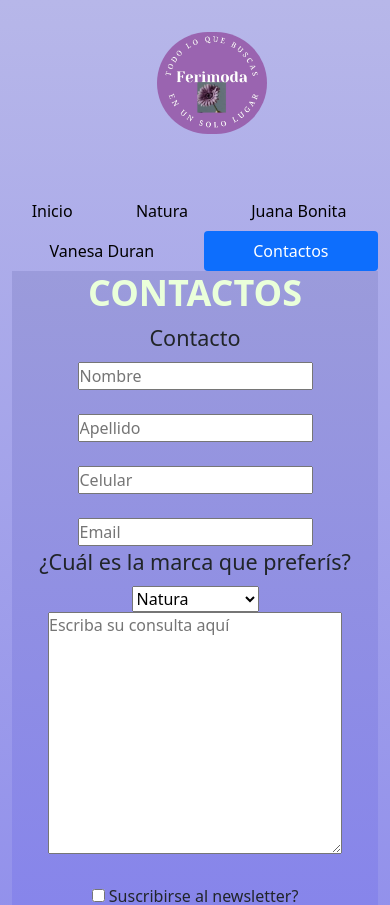
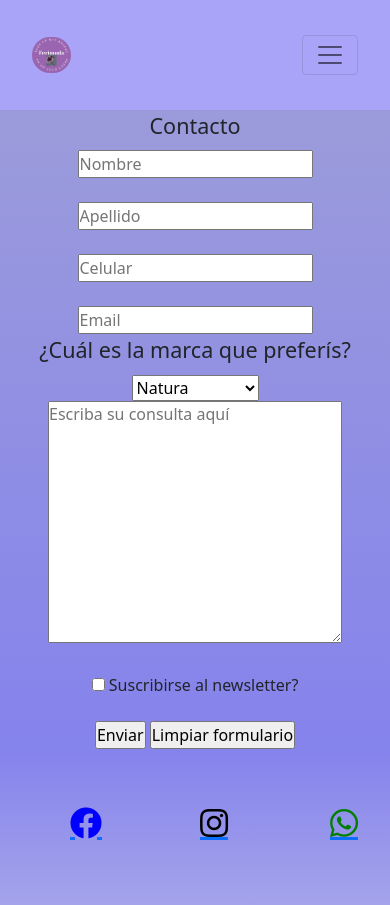
Before and after one commit to Sabrimon/aplicandoSass, a plain HTML site: page paginas/contactos.html in a window 390 px wide. Shown: the top 905 px of the page. Drawn offline with nearby package versions, Linux system fonts and the light colour scheme.

Commit message:
Modifiqué el header

```diff
--- a/css/style.css
+++ b/css/style.css
@@ -9,26 +9,35 @@ h3 {
   line-height: 1.5; }
 
 header {
-  background-image: linear-gradient(#b7b7e9, #8583ec);
+  background-color: #a9a4f8;
   padding: 2rem; }
 
 .imgLogo {
-  border-radius: 300px;
-  width: 10%;
-  margin: 0px 300px 0px 1000px; }
+  width: 5vw;
+  border-radius: 300px; }
+
+.collapse {
+  background-color: #a9a4f8; }
+
+.container-fluid {
+  background-color: #a9a4f8;
+  margin: 0;
+  padding: 0; }
+
+.navbar {
+  margin: 0;
+  padding: 0; }
 
 .nav-link {
   color: black; }
 
 @media (max-width: 768px) {
   .imgLogo {
-    width: 30%;
-    margin: 0px 703px 57px 194px; } }
+    width: 10vw; } }
 
 @media (max-width: 572px) {
   .imgLogo {
-    width: 30%;
-    margin: 0px 703px 57px 145px; } }
+    width: 10vw; } }
 
 main {
   background-image: linear-gradient(#9b9bdb, #8583ec);
@@ -96,8 +105,7 @@ footer div nav {
   color: blue;
   font-size: 2rem;
   margin: 50px 50px 50px 50px;
-  padding: 0.5rem;
-  text-decoration: none; }
+  padding: 0.5rem; }
   .iconoFacebook:hover {
     background-color: #00aeff; }
 
@@ -105,8 +113,7 @@ footer div nav {
   color: black;
   font-size: 2rem;
   margin: 50px 50px 50px 50px;
-  padding: 0.5rem;
-  text-decoration: none; }
+  padding: 0.5rem; }
   .iconoInstagram:hover {
     background-color: #5eb0d6; }
 
@@ -114,7 +121,6 @@ footer div nav {
   color: green;
   font-size: 2rem;
   margin: 50px 50px 50px 50px;
-  padding: 0.5rem;
-  text-decoration: none; }
+  padding: 0.5rem; }
   .iconoWhatsapp:hover {
     background-color: #48d660; }
--- a/paginas/contactos.html
+++ b/paginas/contactos.html
@@ -27,35 +27,40 @@
 
 <body>
     <!-- Encabezado -->
-    <header class="container-fluid">
-        <div class="row">
-            <a href="../index.html"> <img src="../Imagen/logo.jpeg" alt="logoferimoda"
-                class="imgLogo col-sm-6 col-md-2 col-lg-2 wow animate__animated animate__rotateIn d-flex align-items-center text-end"></a>
-            <ul class="nav nav-pills nav-fill col-sm-6 col-md-10 col-lg-10 d-flex align-items-center text-end">
+    <header>
+        <nav class="navbar navbar-expand-lg navbar-light bg-light">
+            <div class="container-fluid">
+              <a class="navbar-brand" href="../index.html"><img class="imgLogo wow animate__animated animate__rotateIn" src="../Imagen/logo.jpeg"
+                  alt="imagen del logo"></a>
+              <button class="navbar-toggler" type="button" data-bs-toggle="collapse" data-bs-target="#navbarNav"
+                aria-controls="navbarNav" aria-expanded="false" aria-label="Toggle navigation">
+                <span class="navbar-toggler-icon"></span>
+              </button>
+              <div class="collapse navbar-collapse" id="navbarNav">
+                <ul class="navbar-nav ms-auto">
                   <li class="nav-item">
                     <a class="nav-link" aria-current="page" href="../index.html">Inicio</a>
                   </li>
                   <li class="nav-item">
-                    <a class="nav-link " href="./natura.html">Natura</a>
+                    <a class="nav-link" href="./natura.html">Natura</a>
                   </li>
                   <li class="nav-item">
-                    <a class="nav-link " href="./juanaBonita.html">Juana Bonita</a>
+                    <a class="nav-link" href="./juanaBonita.html">Juana Bonita</a>
                   </li>
                   <li class="nav-item">
                     <a class="nav-link" href="./vanesaDuran.html">Vanesa Duran</a>
                   </li>
                   <li class="nav-item">
-                    <a class="nav-link active" href="./contactos.html">Contactos</a>
+                    <a class="nav-link active" href="./contactos.html">Contacto</a>
                   </li>
                 </ul>
-
               </div>
+            </div>
+          </nav>
+    </header>
         <!-- Termina el encabezado -->
         <!-- Comienza el contenido principal -->
         <main class="main">
-            <div>
-                <h1 class="wow animate__animated animate__fadeInRight "> Contactos</h1>
-            </div>
             <div class="formulario">
                 <form action="" method="GET">
                     <fieldset>
--- a/scss/utililidades/_footer.scss
+++ b/scss/utililidades/_footer.scss
@@ -16,7 +16,6 @@ footer{
     font-size: 2rem;
     margin: 50px 50px 50px 50px;
     padding: 0.5rem;
-    text-decoration: none;
 
     &:hover {
         background-color: rgb(0, 174, 255);
@@ -28,7 +27,6 @@ footer{
     font-size: 2rem;
     margin: 50px 50px 50px 50px;
     padding: 0.5rem;
-    text-decoration: none;
 
     &:hover {
         background-color: rgb(94, 176, 214);
@@ -41,7 +39,6 @@ footer{
     font-size: 2rem;
     margin: 50px 50px 50px 50px;
     padding: 0.5rem;
-    text-decoration: none;
 
     &:hover {
         background-color: rgb(72, 214, 96);
--- a/scss/utililidades/_header.scss
+++ b/scss/utililidades/_header.scss
@@ -1,29 +1,36 @@
 header {
-    background-image: linear-gradient( rgb(183, 183, 233), rgb(133, 131, 236) );
+    background-color: rgb(169, 164, 248);
     padding: 2rem;
 
 
 }
 .imgLogo{
-    border-radius: 300px;
-    width: 10%;
-    margin: 0px 300px 0px 1000px;
+width: 5vw;
+border-radius: 300px;
+
 }
-
+.collapse{
+    background-color: rgb(169, 164, 248);
+}
+.container-fluid{
+    background-color: rgb(169, 164, 248);
+    margin: 0;
+    padding: 0;
+}
+.navbar{
+    margin: 0;
+    padding: 0;
+}
 .nav-link{
     color: black;
 }
-
-  @media (max-width: 768px) {
+@media (max-width: 768px) {
     .imgLogo {
-        width: 30%;
-        margin: 0px 703px 57px 194px;
+        width: 10vw;
     }
     }
     @media (max-width: 572px) {
         .imgLogo {
-            width: 30%;
-        margin: 0px 703px 57px 145px;
+            width: 10vw
+        }
 }
-
-    }
```
Also changed, not shown: index.html (+18 -10 lines), paginas/juanaBonita.html (+15 -7 lines), paginas/natura.html (+18 -9 lines), paginas/vanesaDuran.html (+17 -9 lines). Lines whose indentation alone changed are shown as unchanged.
